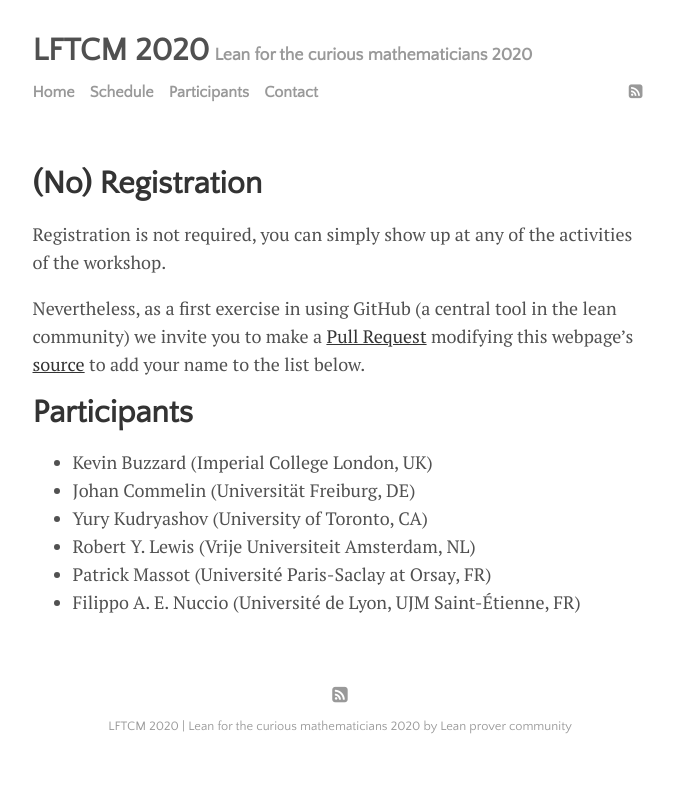
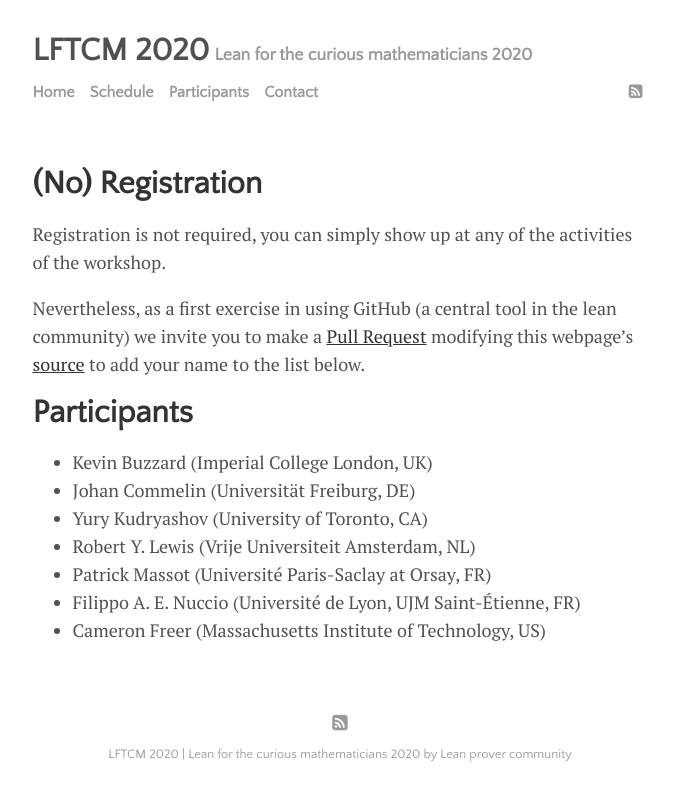
Before and after one commit to leanprover-community/lftcm2020, a Jekyll site: the page built from participants.md, in a window 1280 px wide. Shown: the top 801 px of the page, without its empty margins (300-974 px from the left). Built offline with Jekyll 4.4.1, drawn with Linux system fonts in a browser that asks for light colours.

Commit message:
Add myself to the participant list

```diff
--- a/participants.md
+++ b/participants.md
@@ -21,3 +21,4 @@
 * Robert Y. Lewis (Vrije Universiteit Amsterdam, NL)
 * Patrick Massot (Université Paris-Saclay at Orsay, FR)
 * Filippo A. E. Nuccio (Université de Lyon, UJM Saint-Étienne, FR)
+* Cameron Freer (Massachusetts Institute of Technology, US)
```
